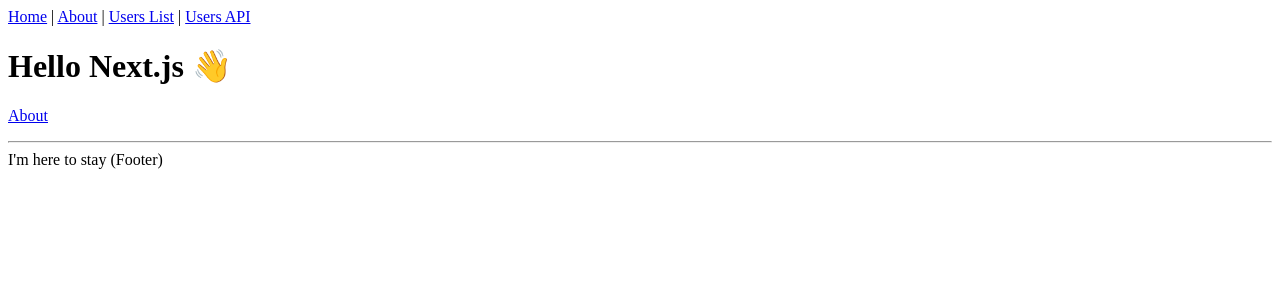
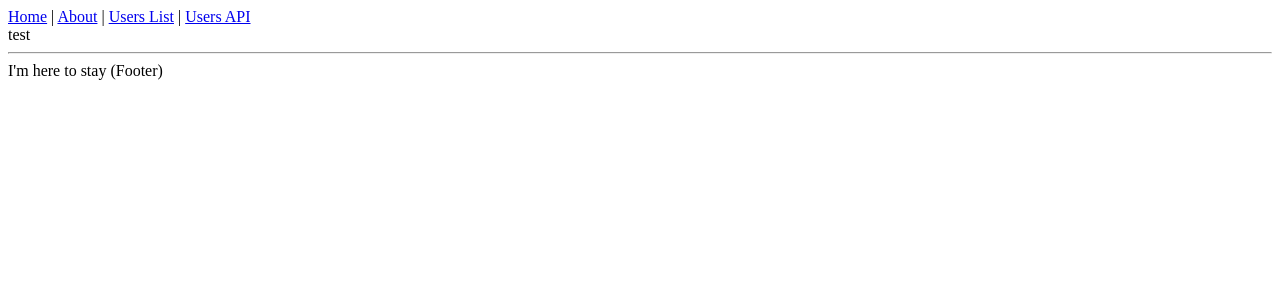
Before and after one commit to BlackBoxBanner/wordleFinder, a Next.js app: page / in a window 1280 px wide. Shown: the top 300 px of the page. Built offline with nearby package versions, Linux system fonts and the light colour scheme.

Commit message:
add: setup basic file.

```diff
--- /dev/null
+++ b/pages/_app.tsx
@@ -0,0 +1,6 @@
+import type { AppProps } from "next/app";
+import "../styles/global.sass";
+
+export default function MyApp({ Component, pageProps }: AppProps) {
+	return <Component {...pageProps} />;
+}
--- /dev/null
+++ b/pages/_document.tsx
@@ -0,0 +1,31 @@
+import Document, {
+	DocumentContext,
+	DocumentInitialProps,
+	Html,
+	Head,
+	Main,
+	NextScript,
+} from "next/document";
+
+class MyDocument extends Document {
+	static async getInitialProps(
+		ctx: DocumentContext
+	): Promise<DocumentInitialProps> {
+		const initialProps = await Document.getInitialProps(ctx);
+
+		return initialProps;
+	}
+	render() {
+		return (
+			<Html>
+				<Head />
+				<body>
+					<Main />
+					<NextScript />
+				</body>
+			</Html>
+		);
+	}
+}
+
+export default MyDocument;
--- a/pages/index.tsx
+++ b/pages/index.tsx
@@ -1,15 +1,11 @@
-import Link from 'next/link'
-import Layout from '../components/Layout'
+import Layout from "../components/Layout";
 
-const IndexPage = () => (
-  <Layout title="Home | Next.js + TypeScript Example">
-    <h1>Hello Next.js 👋</h1>
-    <p>
-      <Link href="/about">
-        <a>About</a>
-      </Link>
-    </p>
-  </Layout>
-)
+const main = () => {
+  return(
+    <Layout title="main" description="home page of something">
+      <div>test</div>
+    </Layout>
+  )
+}
 
-export default IndexPage
+export default main;
```
Also changed, not shown: package.json (+6 -1 lines), tsconfig.json (+15 -4 lines), .eslintrc.json (added), styles/global.sass (added).
